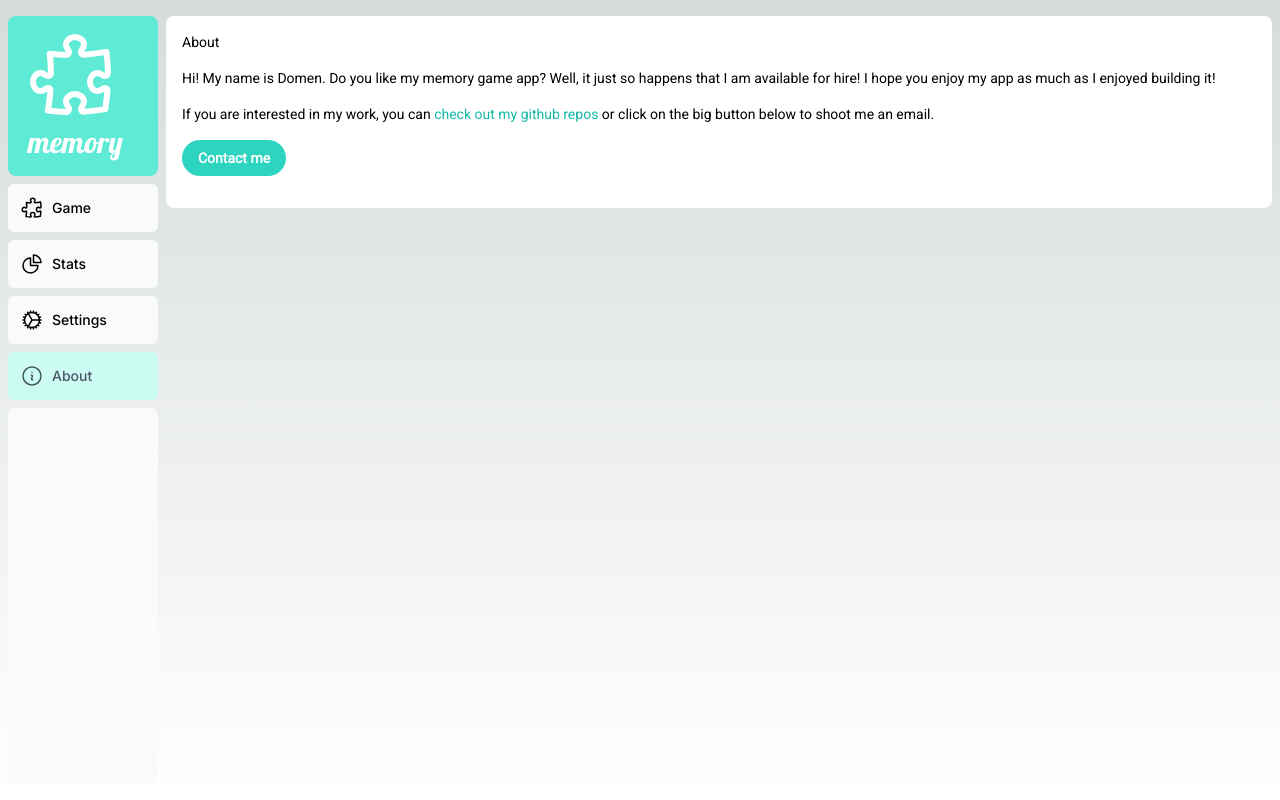
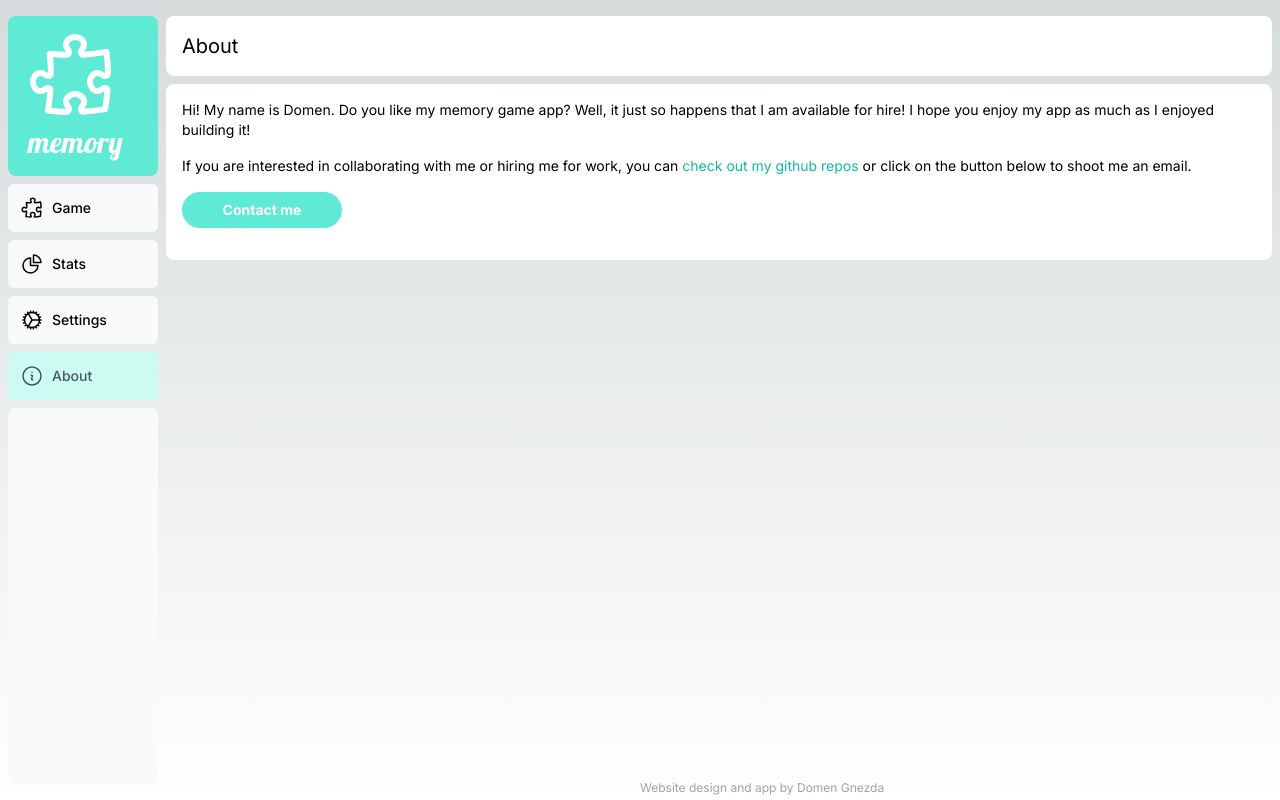
Before and after one commit to dgnezda/memory, a Next.js app: page /dashboard/about in a window 1280 px wide. Built offline with nearby package versions, Linux system fonts and the light colour scheme.

Commit message:
Components, fixes

```diff
--- a/app/dashboard/about/page.tsx
+++ b/app/dashboard/about/page.tsx
@@ -1,18 +1,26 @@
+import { mainColors } from "@/app/ui/colors";
 import Button from "@/app/ui/components/Button";
+import Title from "@/app/ui/components/Title";
 import WhiteDiv from "@/app/ui/components/WhiteDiv";
-import { inter, roboto } from "@/app/ui/fonts";
 import Link from "next/link";
 
 export default function Page() {
     return (
-        <WhiteDiv className={`text-sm mt-4 md:ml-0 ml-2 ${roboto.className}`} value="About">
-            <div className={`text-sm mt-4 ${roboto.className}`}>
-                Hi! My name is Domen. Do you like my memory game app? Well, it just so happens that I am available for hire!
-                I hope you enjoy my app as much as I enjoyed building it!
+        <>
+            <Title>About</Title>
+            <div>
+                <WhiteDiv className={`text-sm`}>
+                    <div className={`text-sm`}>
+                        Hi! My name is Domen. Do you like my memory game app? Well, it just so happens that I am available for hire!
+                        I hope you enjoy my app as much as I enjoyed building it!
+                    </div>
+                    <div className="mt-4">If you are interested in collaborating with me or hiring me for work, you can <Link href="https://github.com/dgnezda?tab=repositories" className="text-teal-500 text-sm text-bold hover:underline">check out my github repos</Link> or click on the button below to shoot me an email.</div>
+                    <div className="my-4"><Button className={`${mainColors.main} ${mainColors.hover} w-40`}><Link href="mailto:domen.gnezda@pm.me" className="text-white text-md text-bold">Contact me</Link></Button></div>
+
+                </WhiteDiv>
+
+                <div className='absolute bottom-1 left-1/2 text-xs text-gray-400'>Website design and app by Domen Gnezda</div>
             </div>
-            <div className="mt-4">If you are interested in my work, you can <Link href="https://github.com/dgnezda?tab=repositories" className="text-teal-500 text-sm text-bold hover:underline">check out my github repos</Link> or click on the big button below to shoot me an email.</div>
-            <div className="my-4"><Button className="bg-teal-400 hover:bg-teal-500"><Link href="mailto:domen.gnezda@pm.me" className="text-white text-md text-bold">Contact me</Link></Button></div>
-
-        </WhiteDiv>
+        </>
     )
 }
--- a/app/dashboard/game/page.tsx
+++ b/app/dashboard/game/page.tsx
@@ -46,6 +46,7 @@ import {
     ArrowPathIcon,
 } from '@heroicons/react/24/outline';
 import useSound from 'use-sound';
+import Author from '@/app/ui/components/Author';
 
 export default function Page() {
     const colorPairs = ['bg-blue-400', 'bg-rose-400', 'bg-teal-400', 'bg-violet-400', 'bg-yellow-300', 'bg-cyan-300', 'bg-pink-400', 'bg-orange-300']
@@ -325,7 +326,7 @@ export default function Page() {
                     </div>
                 }
             </div>
-            <div className='absolute bottom-1 text-xs text-gray-400'>Website design and app by Domen Gnezda</div>
+            <Author />
             <Modal
                 isOpen={showModal}
                 message={`
--- a/app/dashboard/page.tsx
+++ /dev/null
@@ -1,5 +0,0 @@
-export default function Page() {
-    return (
-        <div className="text-5xl">Home</div>
-    )
-}
--- a/app/dashboard/settings/page.tsx
+++ b/app/dashboard/settings/page.tsx
@@ -4,11 +4,13 @@ import TinyGrid from "@/app/ui/components/TinyGrid"
 import { SpeakerWaveIcon, SpeakerXMarkIcon, ClockIcon } from "@heroicons/react/24/outline"
 import Button from "@/app/ui/components/Button"
 import { cardColors, cardHoverColors, mainColors } from "@/app/ui/colors"
+import Title from "@/app/ui/components/Title"
+import Author from "@/app/ui/components/Author"
 
 export default function Page() {
     return (
         <div className="md:grid md:grid-cols-2 md:ml-1 ml-3 md:mr-0 mr-1">
-            <div className="text-xl col-span-2 bg-white rounded-lg md:mt-4 mt-0 mr-2 p-4">Game Settings</div>
+            <Title>Game Settings</Title>
             <WhiteDiv value="Board size">
                 <div className="flex flex-row items-end text-sm mt-1">
                     <label>
@@ -82,6 +84,8 @@ export default function Page() {
                 </div>
             </WhiteDiv>
             <WhiteDiv className="md:col-span-2"></WhiteDiv>
+
+            <Author />
         </div>
     )
 }
--- a/app/dashboard/stats/page.tsx
+++ b/app/dashboard/stats/page.tsx
@@ -1,9 +1,11 @@
+import Author from "@/app/ui/components/Author";
+import Title from "@/app/ui/components/Title";
 import WhiteDiv from "@/app/ui/components/WhiteDiv";
 
 export default function Page() {
     return (
         <div className="md:ml-0 ml-3 md:mr-0 mr-1">
-            <div className="text-xl bg-white rounded-lg md:mt-4 mt-0 mr-2 p-4">Stats</div>
+            <Title>Stats</Title>
             <WhiteDiv value="Games played">
                 <div className="text-xs mt-2">555</div>
             </WhiteDiv>
@@ -45,6 +47,8 @@ export default function Page() {
                     </div>
                 </WhiteDiv>
             </div>
+
+            <Author />
         </div>
     )
 }
--- /dev/null
+++ b/app/ui/components/Author.tsx
@@ -0,0 +1,3 @@
+export default function Author() {
+    return <div className='absolute bottom-1 left-1/2 text-xs text-gray-400'>Website design and app by Domen Gnezda</div>
+}
--- a/app/ui/components/Modal.tsx
+++ b/app/ui/components/Modal.tsx
@@ -14,9 +14,9 @@ export default function Modal({
         <>
         {isOpen && (
             <div className="whitespace-pre-line fixed top-5 left-15 backdrop-blur-lg flex justify-center items-center transition-transform rounded-xl m-3">
-                <div className="p-20 rounded-xl shadow-lg">
-                    <p className="text-white font-semibold text-3xl mb-5">{message}</p>
-                    <Button className={`${mainColors.main} ${mainColors.hover} self-center mt-4 w-48 font-bold text-white border-0 py-4 px-20 cursor-pointer`} onClick={onClose}>OK</Button>
+                <div className="md:p-20 p-8 rounded-xl shadow-lg">
+                    <p className="text-white font-semibold md:text-3xl text-2xl mb-5">{message}</p>
+                    <Button className={`${mainColors.main} ${mainColors.hover} self-center mt-4 mb-8 w-48 font-bold text-white border-0 py-4 px-20 cursor-pointer`} onClick={onClose}>OK</Button>
                 </div>
             </div>
         )}
--- a/app/ui/components/SideNav.tsx
+++ b/app/ui/components/SideNav.tsx
@@ -19,7 +19,7 @@ export default function SideNav() {
       </div>
       <div className="flex grow flex-row justify-between space-x-2 lg:flex-col lg:space-x-0 lg:space-y-2">
         <NavLinks />
-        <div className="md:flex hidden h-auto w-full grow rounded-lg bg-gray-50 lg:block p-2 text-sm"></div>
+        <div className="flex hidden h-auto w-full grow rounded-lg bg-gray-50 lg:block p-2 text-sm"></div>
         {/* <form>
           <button className="flex h-[48px] w-full grow items-center justify-center gap-2 rounded-lg bg-gray-50 p-3 text-sm font-medium hover:bg-sky-100 hover:text-blue-600 lg:flex-none lg:justify-start lg:p-2 lg:px-3">
             <PowerIcon className="w-6" />
--- /dev/null
+++ b/app/ui/components/Title.tsx
@@ -0,0 +1,11 @@
+import { cn } from '../../lib/utils'
+
+const Title = ({ children, className, ...props }: any) => {
+    return (
+        <div className={cn("text-xl col-span-2 bg-white rounded-lg md:mt-4 mt-0 mr-2 p-4", className)} {...props}>
+            {children}
+        </div>
+    )
+}
+
+export default Title
```
